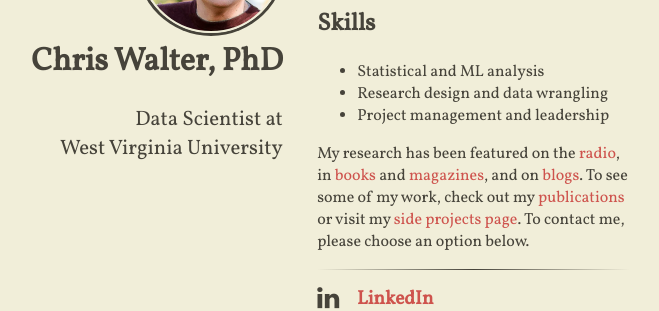
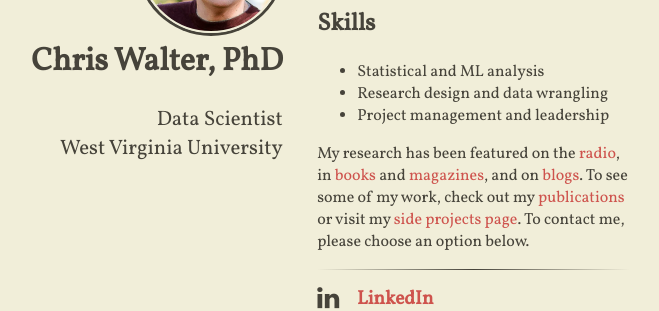
Before and after one commit to waltscience/waltscience.github.io, a Jekyll site: the page built from index.html, in a window 1280 px wide. Shown: the part 239-550 px from the top of the page, without its empty margins (350-1009 px from the left). Built offline with Jekyll 4.4.1, drawn with Linux system fonts in a browser that asks for light colours; nearby versions of some CDN libraries.

```diff
--- a/_config.yml
+++ b/_config.yml
@@ -9,7 +9,7 @@ compass:
   # author will appear under the avatar (optional)
   author: "Chris Walter, PhD"
   # tagline will appear under the title (optional)
-  tagline: "Data Scientist at <br> West Virginia University"
+  tagline: "Data Scientist <br> West Virginia University"
   # if include_content is true, the contents of the content.html include will be
   # added right above the generated item list, if present
   include_content: true
```
